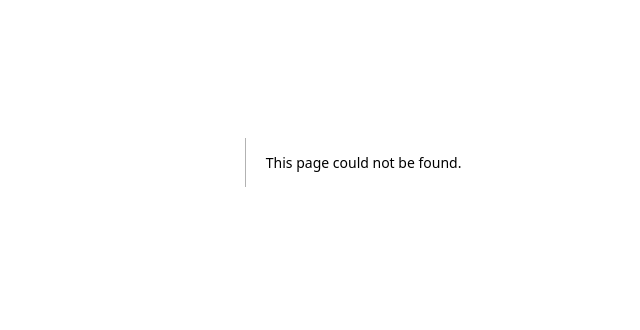
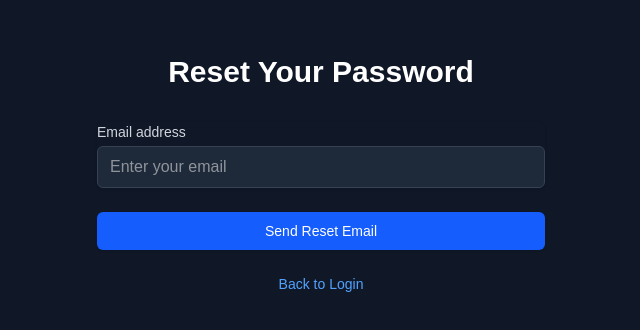
Before and after one commit to ZhangYize2003/scholars-grail, a Next.js app: page /login/forgot-password in a window 1280 px wide. Before the commit this address had no page. Shown: the part 238-568 px from the top of the page, without its empty margins (319-959 px from the left). Built offline with nearby package versions, Linux system fonts and the light colour scheme.

Commit message:
feat: add forgot password page

```diff
--- /dev/null
+++ b/app/login/forgot-password/page.tsx
@@ -0,0 +1,90 @@
+"use client";
+import { useState } from "react";
+import { sendPasswordResetEmail } from "firebase/auth";
+import { auth } from "../../firebase/config";
+import Link from "next/link";
+
+export default function ForgotPasswordPage() {
+  const [email, setEmail] = useState("");
+  const [message, setMessage] = useState("");
+  const [error, setError] = useState("");
+  const [loading] = useState(false);
+
+  const handleReset = async (e: React.FormEvent) => {
+    e.preventDefault();
+    setMessage("");
+    setError("");
+
+    if (!email) {
+      setError("Please enter your email address.");
+      return;
+    }
+
+    try {
+      await sendPasswordResetEmail(auth, email);
+      setMessage("Password reset email sent! Please check your inbox.");
+      setEmail("");
+    } catch (err: any) {
+      if (err.code === "auth/user-not-found") {
+        setError("No account found with this email.");
+      } else if (err.code === "auth/invalid-email") {
+        setError("Invalid email address.");
+      } else {
+        setError("Failed to send reset email. Please try again.");
+      }
+    }
+  };
+
+  return (
+    <div className="background_colour">
+      <div className="max-w-md w-full space-y-8">
+        <div>
+          <h1>
+            Reset Your Password
+          </h1>
+        </div>
+        <form className="mt-8 space-y-6" onSubmit={handleReset}>
+          <div className="rounded-md shadow-sm space-y-4">
+            {(error || message) && (
+              <div className={`text-sm text-center ${error ? "text-red-500" : "text-green-400"}`}>
+                {error || message}
+              </div>
+            )}
+            <div>
+              <label htmlFor="email">
+                Email address
+              </label>
+              <input
+                id="email"
+                name="email"
+                type="email"
+                autoComplete="email"
+                required
+                value={email}
+                onChange={(e) => setEmail(e.target.value)}
+                className="placeholder_text"
+                placeholder="Enter your email"
+              />
+            </div>
+          </div>
+          <button
+            type="submit"
+            disabled={loading}
+            className="button_format"
+          >
+            {loading ? (
+              <div className="loading"></div>
+            ) : (
+              "Send Reset Email"
+            )}
+          </button>
+          <div className="text-center text-sm linktext_format">
+            <Link href="/login">
+              Back to Login
+            </Link>
+          </div>
+        </form>
+      </div>
+    </div>
+  );
+}
--- a/app/login/page.tsx
+++ b/app/login/page.tsx
@@ -116,11 +116,8 @@ return (
           </div>
 
           <div className="flex items-center justify-between">
-            <div className="text-sm">
-              <Link
-                href="/login/forgot-password"
-                className="linktext_format"
-              >
+            <div className="text-sm linktext_format">
+              <Link href="/login/forgot-password">
                 Forgot your password?
               </Link>
             </div>
@@ -138,12 +135,9 @@ return (
             )}
           </button>
 
-          <div className="text-center text-sm">
+          <div className="text-center text-sm linktext_format">
             <span className="text-gray-400">Don't have an account? </span>
-            <Link
-              href="/signup"
-              className="linktext_format"
-            >
+            <Link href="/signup">
               Sign up
             </Link>
           </div>
--- a/app/signup/page.tsx
+++ b/app/signup/page.tsx
@@ -123,12 +123,9 @@ export default function SignUpPage() {
             )}
           </button>
 
-          <div className="text-center text-sm">
+          <div className="text-center text-sm linktext_format">
             <span className="text-gray-400">Already have an account? </span>
-            <Link
-              href="/login"
-              className="linktext_format"
-            >
+            <Link href="/login">
               Sign in
             </Link>
           </div>
--- a/tsconfig.json
+++ b/tsconfig.json
@@ -22,6 +22,6 @@
       "@/*": ["./*"]
     }
   },
-  "include": ["next-env.d.ts", "**/*.ts", "**/*.tsx", ".next/types/**/*.ts"],
+  "include": ["next-env.d.ts", "**/*.ts", "**/*.tsx", ".next/types/**/*.ts", "app/login/forgot-password"],
   "exclude": ["node_modules"]
 }
```
